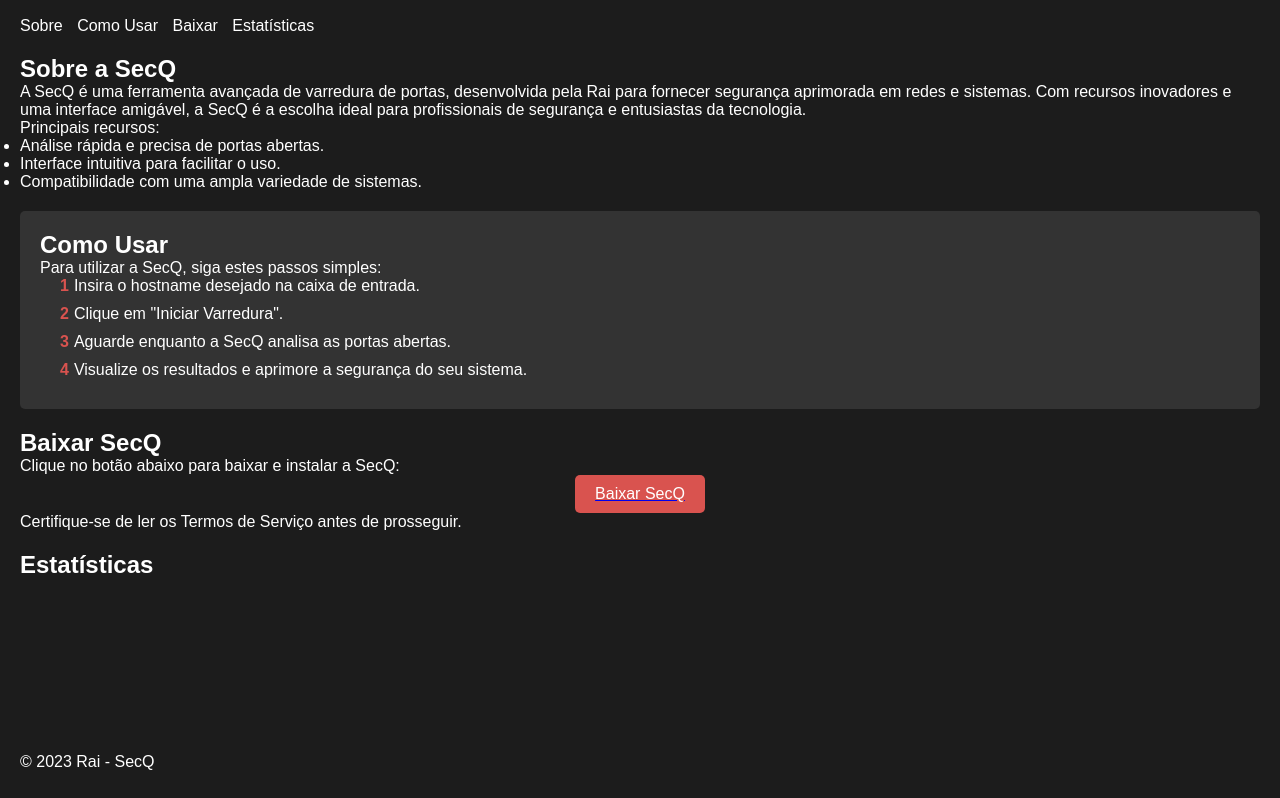
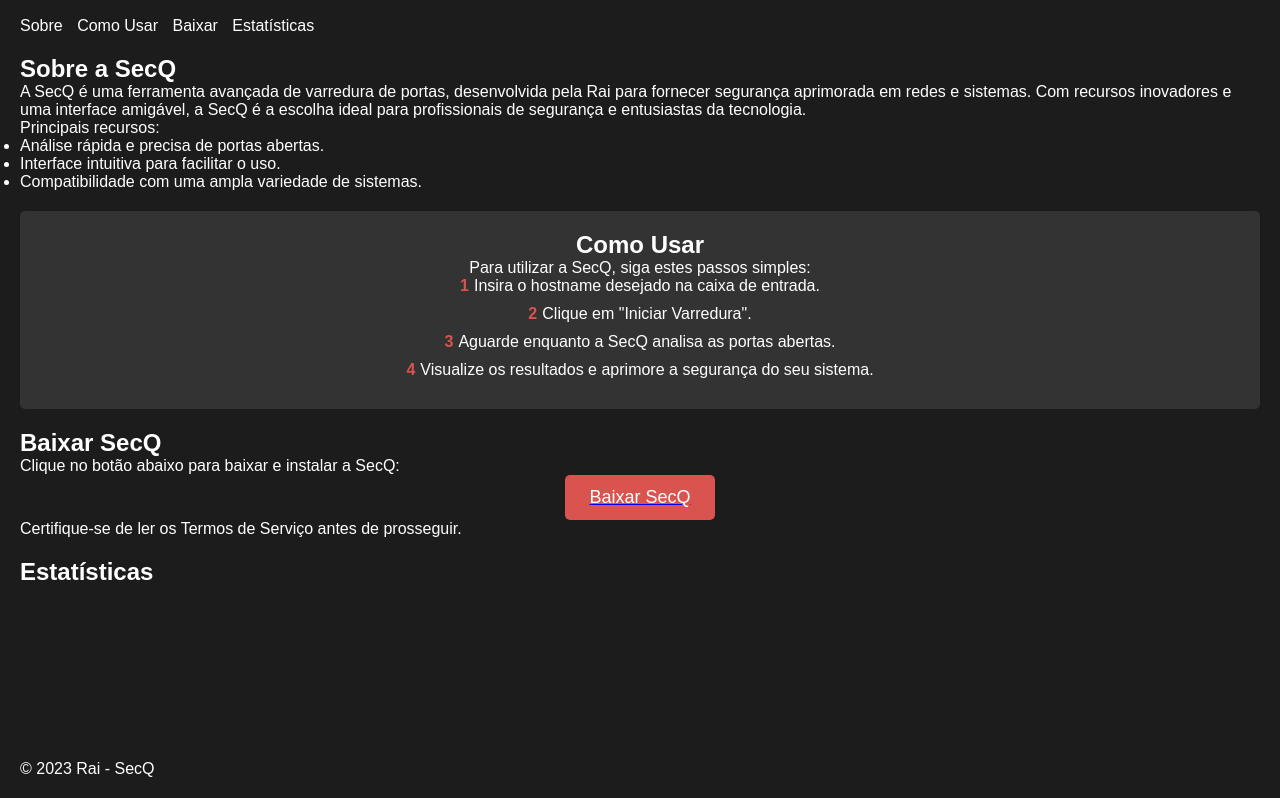
Before and after one commit to RaiProjct/RaiProjct.github.io, a plain HTML site: page SecQ/index.html in a window 1280 px wide. Shown: the part 78-876 px from the top of the page. Drawn offline with nearby package versions, Linux system fonts and the light colour scheme.

Commit message:
update SecQ/styles.css

```diff
--- a/SecQ/styles.css
+++ b/SecQ/styles.css
@@ -28,14 +28,19 @@ button {
     background-color: #d9534f;
     color: white;
     border: none;
-    padding: 10px 20px;
+    padding: 12px 24px;
     text-align: center;
     text-decoration: none;
-    display: block; /* Ajuste para garantir alinhamento correto */
-    margin: 0 auto; /* Centralizar o botão */
-    font-size: 16px;
+    display: block;
+    margin: 0 auto;
+    font-size: 18px;
     cursor: pointer;
     border-radius: 5px;
+    transition: background-color 0.3s ease; /* Adição de transição de cor */
+}
+
+button:hover {
+    background-color: #c9302c; /* Cor alterada no hover */
 }
 
 /* Responsividade */
@@ -50,12 +55,14 @@ button {
     background-color: #333;
     padding: 20px;
     border-radius: 5px;
+    text-align: center; /* Centralizar texto */
 }
 
 #how-to-use ol {
     list-style-type: none;
     counter-reset: item;
-    margin-left: 20px;
+    margin: 0;
+    padding: 0;
 }
 
 #how-to-use ol li {
```
